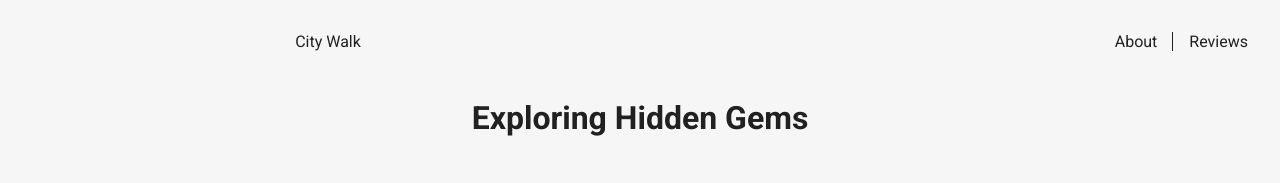
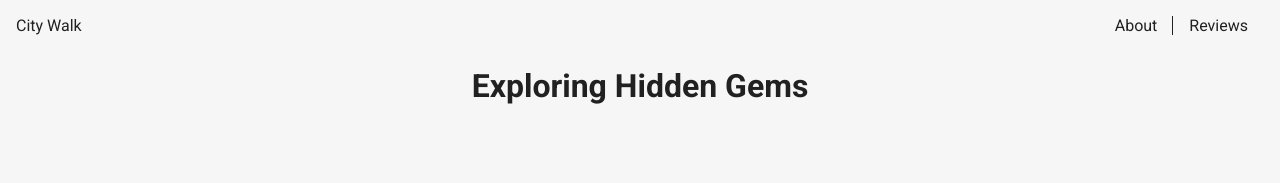
Before and after one commit to Jubrillionaire/WEB222-Final-Assessment, a plain HTML site: page pages/info.html in a window 1280 px wide. Shown: the top 183 px of the page. Drawn offline with Linux system fonts and the light colour scheme.

Commit message:
fix navbar and heading title class mismatch

```diff
--- a/pages/info.html
+++ b/pages/info.html
@@ -19,7 +19,7 @@
             </ul>
         </nav>
     </header>
-    <header>
+    <header class="title">
         <h1>Exploring Hidden Gems</h1>
     </header>
     <main>
--- a/styles/info.css
+++ b/styles/info.css
@@ -36,7 +36,7 @@ a {
   color: var(--clr-secondary);
 }
 
-header {
+header.title {
   text-align: center;
   padding: 1rem 0;
 }
```
